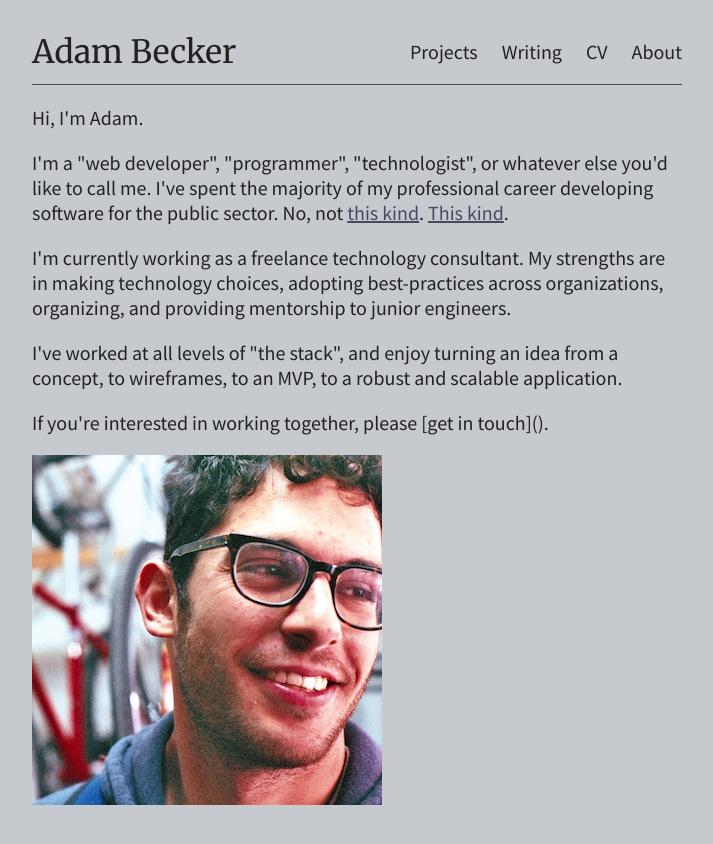
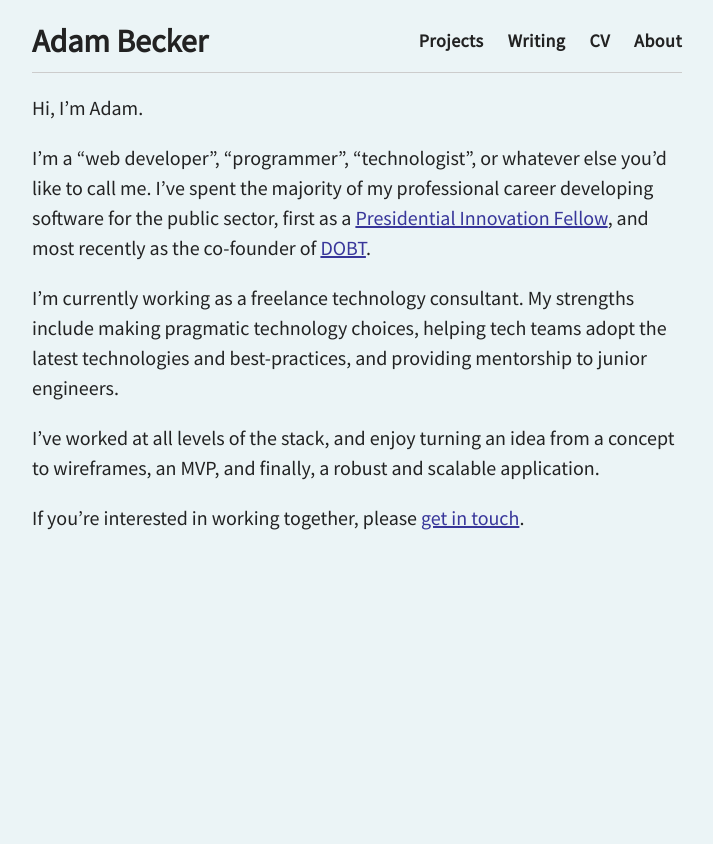
Before and after one commit to adamjacobbecker/adamjacobbecker.github.com, a Jekyll site: the page built from index.md, in a window 1280 px wide. Shown: the top 844 px of the page, without its empty margins (283-996 px from the left). Built offline with Jekyll 4.4.1, drawn with Linux system fonts in a browser that asks for light colours.

Commit message:
feeling ok about the homepage

```diff
--- a/_layouts/default.html
+++ b/_layouts/default.html
@@ -2,7 +2,7 @@
 <html>
   <head>
     <title>{{ site.title }}</title>
-    <link href="https://fonts.googleapis.com/css?family=Merriweather|Source+Sans+Pro" rel="stylesheet">
+    <link href="https://fonts.googleapis.com/css?family=Source+Sans+Pro" rel="stylesheet">
     <link rel="stylesheet" href="css/main.css" media="all" />
   </head>
   <body>
--- a/css/main.scss
+++ b/css/main.scss
@@ -2,14 +2,6 @@
 ---
 
 @charset "utf-8";
-
-@mixin displayFont {
-  font-family: 'Merriweather', serif;
-}
-
-@mixin textFont {
-  font-family: 'Source Sans Pro', sans-serif;
-}
 
 @mixin cf {
   &:before, &:after {
@@ -22,37 +14,38 @@
 }
 
 body {
-  background: #C6CACF;
+  font-family: 'Source Sans Pro', sans-serif;
+  background: #EBF4F6;
   color: #222;
-  @include textFont;
   font-size: 20px;
+  line-height: 1.5;
 }
 
 a {
-  color: #484863;
+  color: #38369A;
 
   &:active {
-    color: darken(#484863, 15%);
+    color: darken(#38369A, 15%);
   }
 }
 
 .container {
   width: 90%;
   max-width: 650px;
-  margin: 20px auto;
+  margin: 25px auto;
 }
 
 .nav {
-  border-bottom: 1px solid #484A4C;
+  border-bottom: 1px solid #ccc;
+  padding-bottom: 15px;
   @include cf;
 
   h1 {
-    @include displayFont;
-    font-weight: normal;
+    font-weight: bold;
     float: left;
     margin: 0;
     font-size: 32px;
-    line-height: 64px;
+    line-height: 32px;
   }
 
   ul {
@@ -60,7 +53,7 @@ a {
     padding: 0;
     margin: 0;
     clear: both;
-    line-height: 64px;
+    line-height: 32px;
   }
 
   li {
@@ -87,6 +80,9 @@ a {
     ul {
       float: right;
       clear: none;
+      font-size: 18px;
+      font-weight: bold;
+      letter-spacing: 0.5px;
     }
 
     li {
--- a/index.html
+++ /dev/null
@@ -1,16 +0,0 @@
----
-layout: default
----
-
-<p>Hi, I'm Adam.</p>
-
-<p>I'm a "web developer", "programmer", "technologist", or whatever else you'd like to call me. I've spent the majority of my professional career developing software for the public sector. No, not <a href='#'>this kind</a>. <a href='#'>This kind</a>.</p>
-
-<p>I'm currently working as a freelance technology consultant. My strengths are in making technology choices, adopting best-practices across organizations, organizing, and providing mentorship to junior engineers. </p>
-
-<p>I've worked at all levels of "the stack", and enjoy turning an idea from a concept, to wireframes, to an MVP, to a robust and scalable application.</p>
-
-<p>If you're interested in working together, please [get in touch]().</p>
-
-
-<img src="img/headshot.png" />
--- /dev/null
+++ b/index.md
@@ -0,0 +1,13 @@
+---
+layout: default
+---
+
+Hi, I'm Adam.
+
+I'm a "web developer", "programmer", "technologist", or whatever else you'd like to call me. I've spent the majority of my professional career developing software for the public sector, first as a [Presidential Innovation Fellow](https://presidentialinnovationfellows.gov/), and most recently as the co-founder of [DOBT](https://www.dobt.co).
+
+I'm currently working as a freelance technology consultant. My strengths include making pragmatic technology choices, helping tech teams adopt the latest technologies and best-practices, and providing mentorship to junior engineers.
+
+I've worked at all levels of the stack, and enjoy turning an idea from a concept to wireframes, an MVP, and finally, a robust and scalable application.
+
+If you're interested in working together, please [get in touch](mailto:ad(at)mbecker(dot)cc).
```
